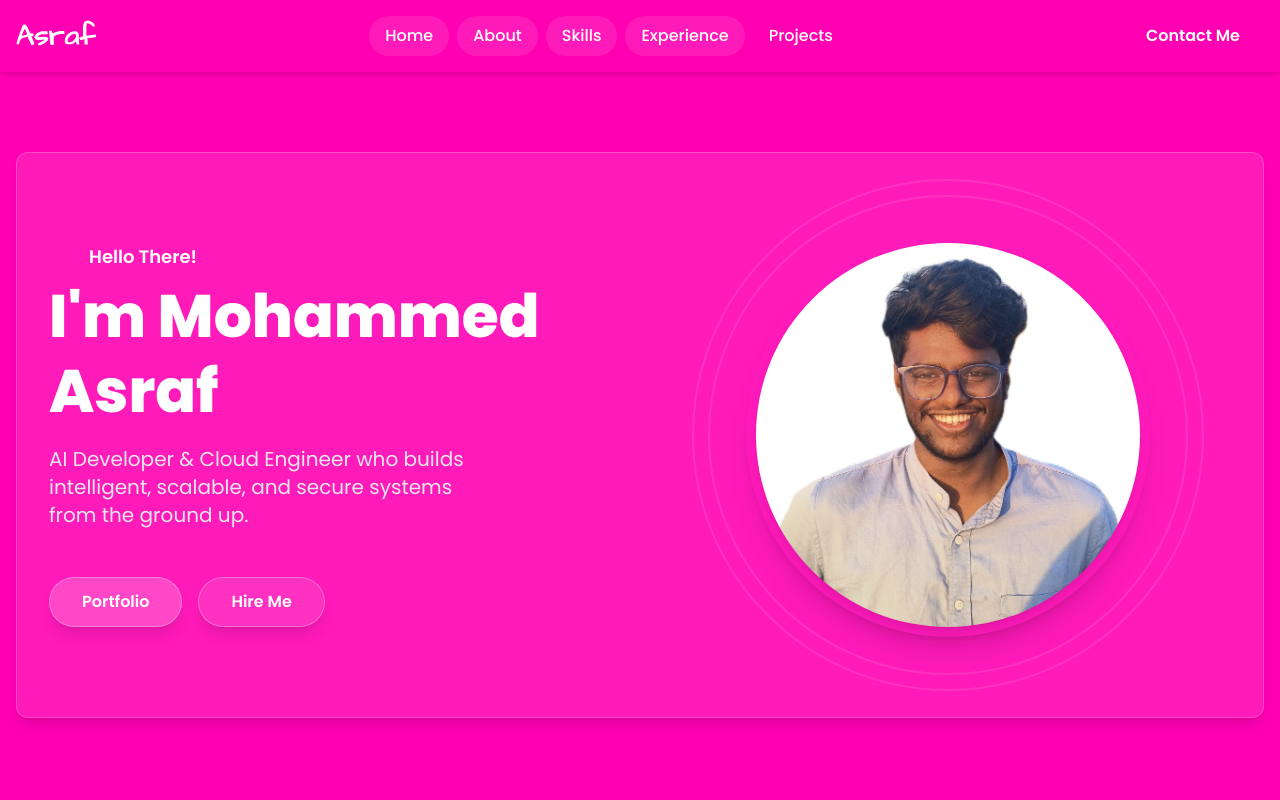
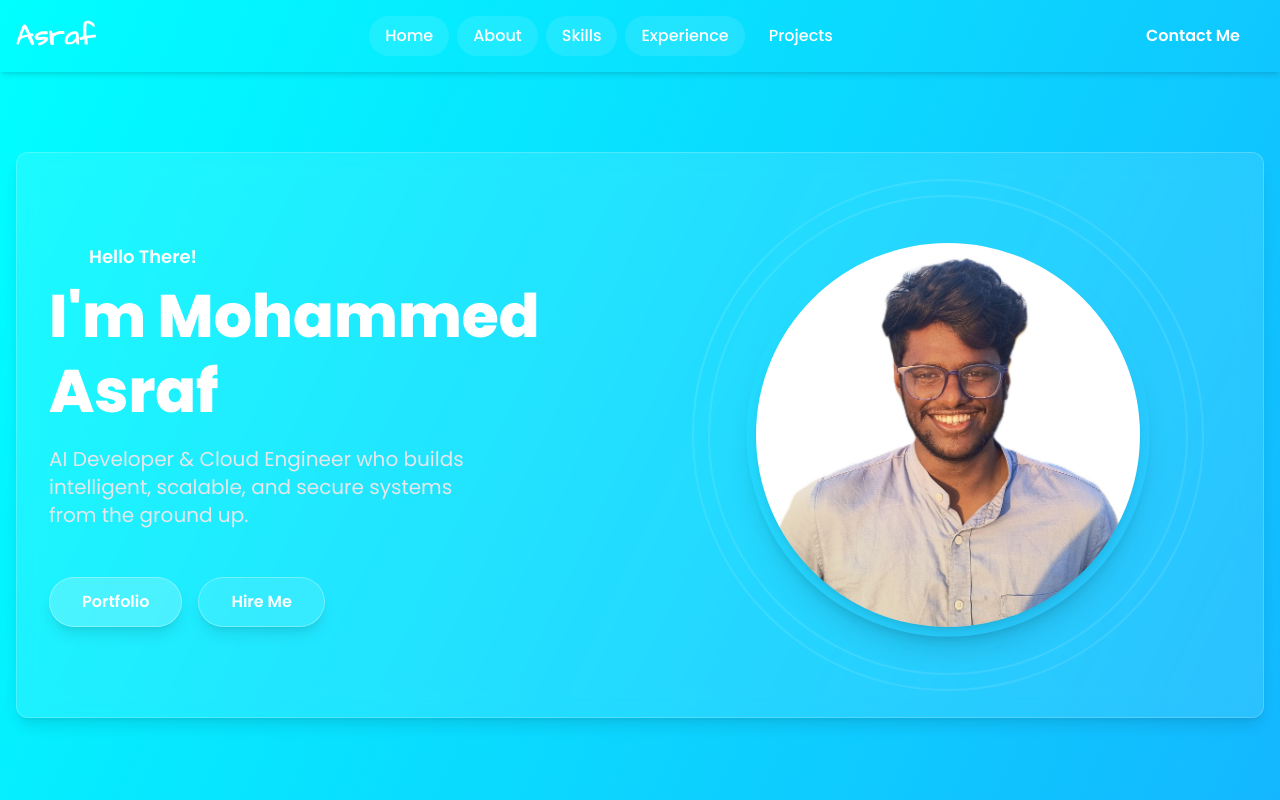
Before and after one commit to Mohammed-Asraf/asraf_portfolio, a Next.js app: page / in a window 1280 px wide. Shown: the top 800 px of the page. Built offline with nearby package versions, Linux system fonts and the light colour scheme.

Commit message:
User's latest manual changes

```diff
--- a/src/app/layout.tsx
+++ b/src/app/layout.tsx
@@ -23,7 +23,7 @@ export default function RootLayout({
     <html lang="en">
       <body
         className={`${poppins.className} text-white antialiased min-h-screen`}
-        style={{ background: 'linear-gradient(to bottom right, #FF00B3, #FF00B3)' }}
+        style={{ background: 'linear-gradient(to bottom right, #00FFFF, #1E90FF)' }}
       >
         <CursorAura /> {/* Add the aura component */}
         {children}
```
